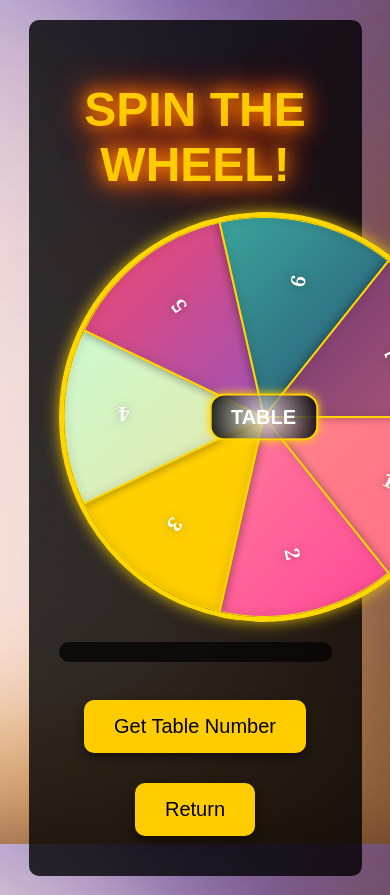
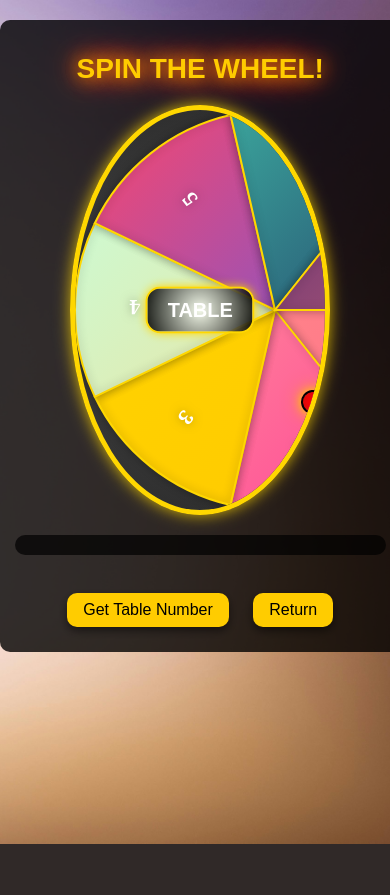
Before and after one commit to rajz07/flask-wheel-app, a Flask app: page /wheel in a window 390 px wide; the page is wider, and only the part inside the window is pictured. After the commit the page ends 844 px from the top of that part, so only its background shows below. Run offline with Flask 3, Linux system fonts and the light colour scheme; parts of the project's set-up code (start-up, migrations or seed data) failed here and were passed over.

Commit message:
Updated mobile responsive view

```diff
--- a/static/style.css
+++ b/static/style.css
@@ -266,3 +266,25 @@ body {
     background-color: #ff9900;
     color: #fff;
 }
+
+
+/* Responsive Design */
+@media (max-width: 768px) {
+    .container {
+        padding: 15px;
+        width: 95%;
+    }
+
+    .animated-title {
+        font-size: 28px;
+    }
+
+    #wheel-container {
+        max-width: 250px;
+    }
+
+    .custom-button {
+        font-size: 16px;
+        padding: 8px 16px;
+    }
+}
```
